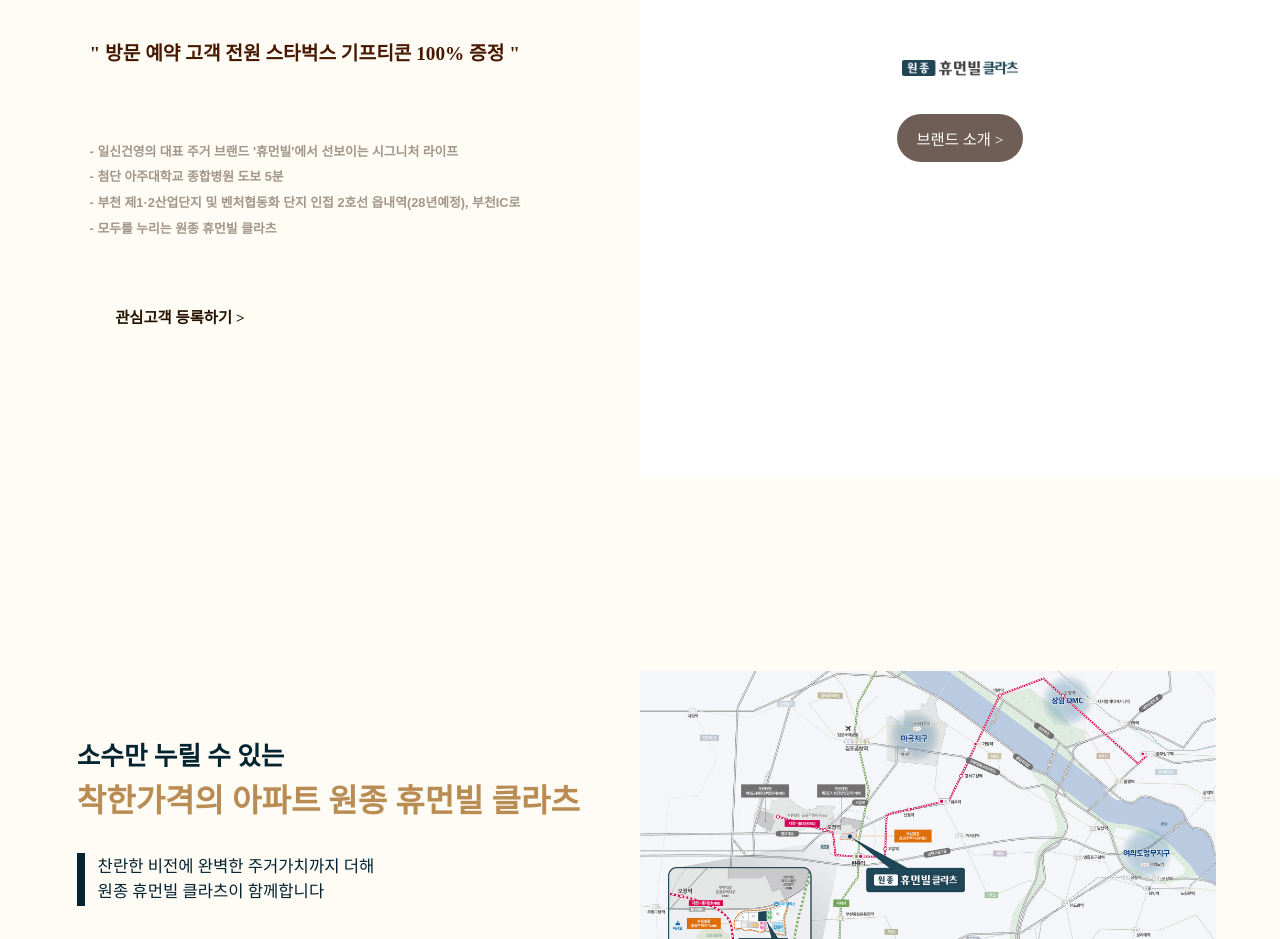
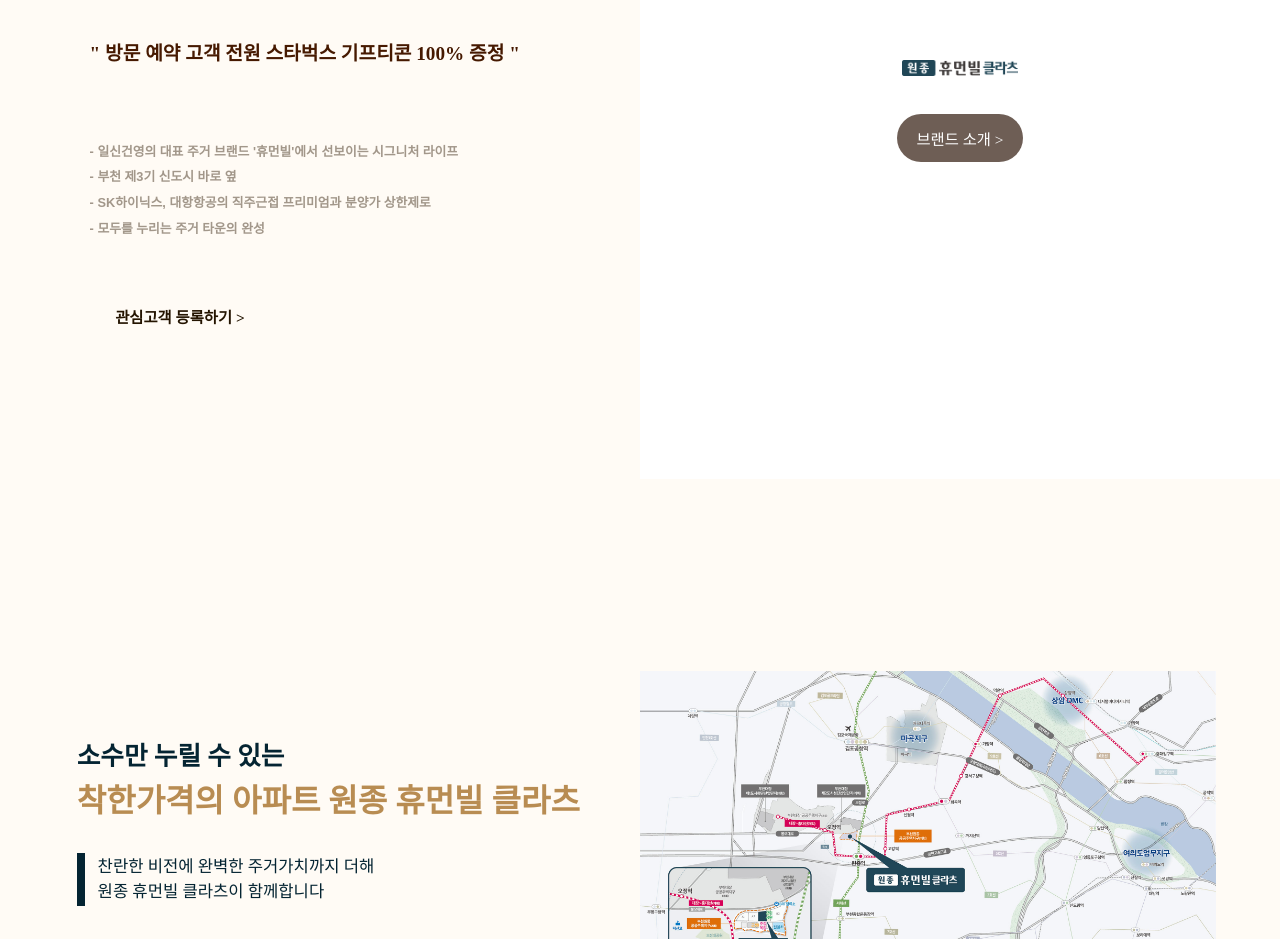
Before and after one commit to parkjihun22/bucheon-humanville, a React (Create React App) app: page / in a window 1280 px wide. Shown: the part 960-1899 px from the top of the page. Built offline with nearby package versions, Linux system fonts and the light colour scheme; a web font is replaced by a local one.

Commit message:
feat : 메인수정

```diff
--- a/src/pages/Main/Main.jsx
+++ b/src/pages/Main/Main.jsx
@@ -227,10 +227,10 @@ const Main = () => {
                   " 방문 예약 고객 전원 스타벅스 기프티콘 100% 증정 "
                 </div>
                 <div className={styles.text3}>
-                  - 일신건영의 대표 주거 브랜드 '휴먼빌'에서 선보이는 시그니처 라이프 <br />
-                  - 첨단 아주대학교 종합병원 도보 5분 <br />
-                  - 부천 제1·2산업단지 및 벤처협동화 단지 인접 2호선 읍내역(28년예정), 부천IC로 <br />
-                  - 모두를 누리는 원종 휴먼빌 클라츠
+                - 일신건영의 대표 주거 브랜드 '휴먼빌'에서 선보이는 시그니처 라이프<br />
+              - 부천 제3기 신도시 바로 옆<br />
+              - SK하이닉스, 대항항공의 직주근접 프리미엄과 분양가 상한제로<br />
+              - 모두를 누리는 주거 타운의 완성
                 </div>
                 <div className={styles.text4}>
               {/* 외부 링크 대신 방문예약 클릭 시 팝업 호출 */}
@@ -482,9 +482,9 @@ const Main = () => {
             </div>
             <div className={styles.text3}>
               - 일신건영의 대표 주거 브랜드 '휴먼빌'에서 선보이는 시그니처 라이프<br />
-              - 첨단 아주대학교 AI종합병원, 의료R＆D센터 도보 5분<br />
-              - 부천 제1·2산업단지 및 벤처협동화 단지 인접 2호선 읍내역(28년예정), 부천IC로<br />
-              - 모두를 누리는 반도체밸리 주거 타운의 완성
+              - 부천 제3기 신도시 바로 옆<br />
+              - SK하이닉스, 대항항공의 직주근접 프리미엄과 분양가 상한제로<br />
+              - 모두를 누리는 주거 타운의 완성
             </div>
             <div className={styles.text4}>
               {/* 외부 링크 대신 방문예약 클릭 시 팝업 호출 */}
```
